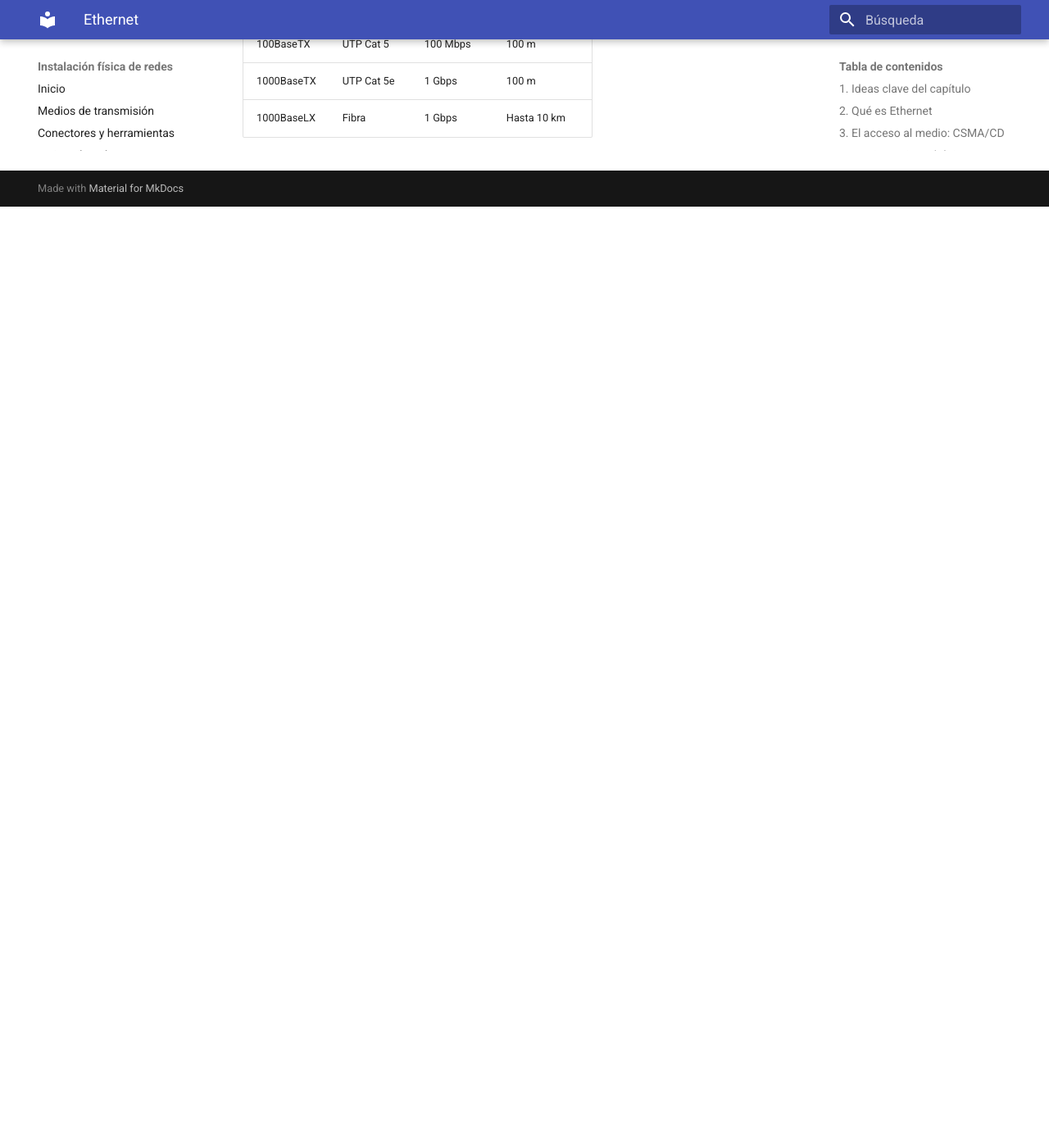
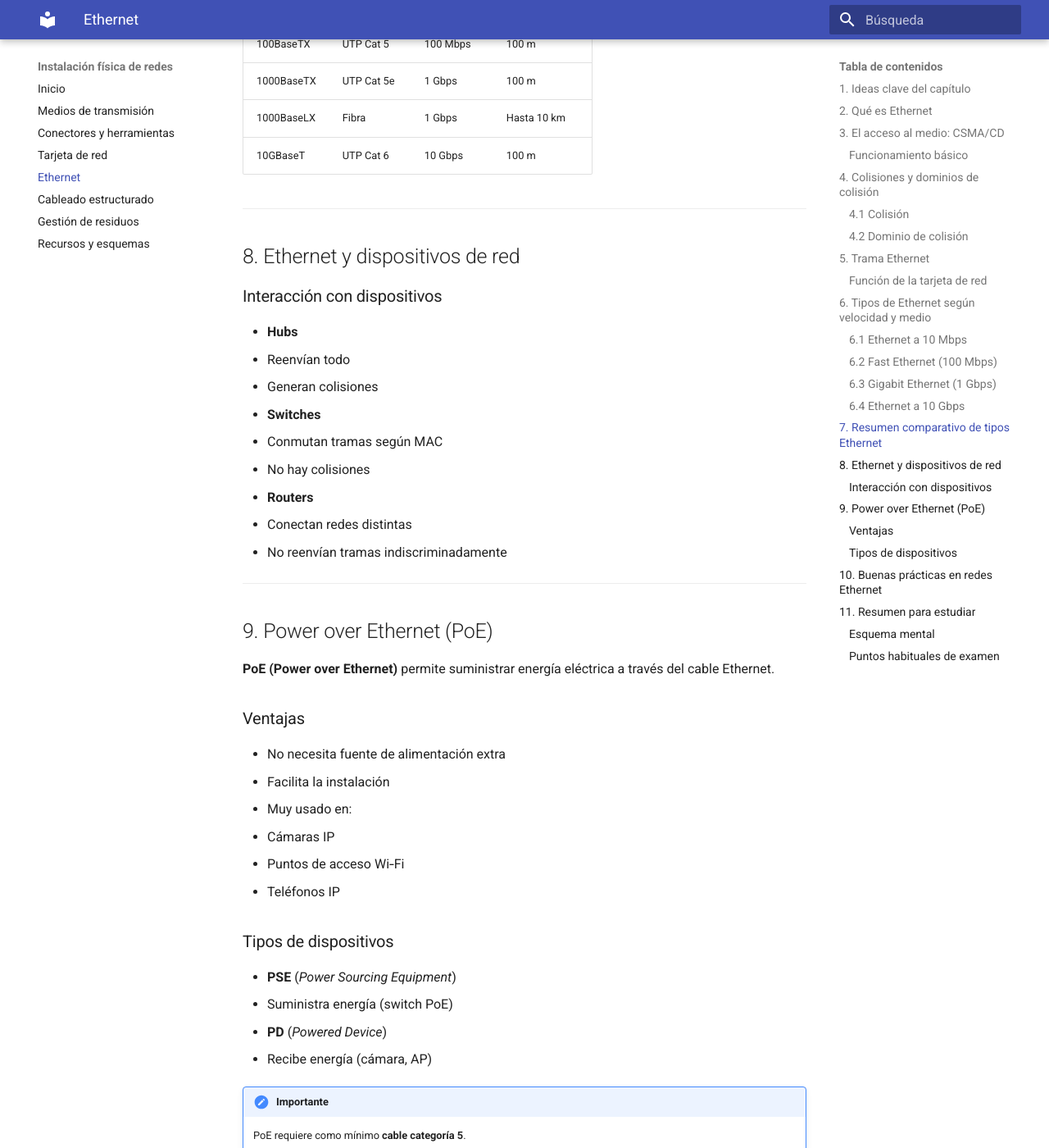
Before and after one commit to sergioaracilruiz/Apuntes-REDES, an MkDocs documentation site: the page built from docs/04_ethernet.md, in a window 1280 px wide and 1400 px high, scrolled down 4425 px. Shown: the whole window at 82% size. Built offline with MkDocs 1.6.1 and Material for MkDocs 9.7.7, drawn with Linux system fonts in a browser that asks for light colours; before the commit the page ends 4677 px from its top, so only the background shows below that; some of the changed text lies outside the part shown.

Commit message:
Actualizado contenido en 04_ethernet.md

```diff
--- a/docs/04_ethernet.md
+++ b/docs/04_ethernet.md
@@ -162,3 +162,76 @@ La tarjeta de red:
 | 100BaseTX | UTP Cat 5 | 100 Mbps | 100 m |
 | 1000BaseTX | UTP Cat 5e | 1 Gbps | 100 m |
 | 1000BaseLX | Fibra | 1 Gbps | Hasta 10 km |
+| 10GBaseT | UTP Cat 6 | 10 Gbps | 100 m |
+
+---
+
+## 8. Ethernet y dispositivos de red
+
+### Interacción con dispositivos
+
+- **Hubs**
+  - Reenvían todo
+  - Generan colisiones
+- **Switches**
+  - Conmutan tramas según MAC
+  - No hay colisiones
+- **Routers**
+  - Conectan redes distintas
+  - No reenvían tramas indiscriminadamente
+
+---
+
+## 9. Power over Ethernet (PoE)
+
+**PoE (Power over Ethernet)** permite suministrar energía eléctrica a través del cable Ethernet.
+
+### Ventajas
+
+- No necesita fuente de alimentación extra
+- Facilita la instalación
+- Muy usado en:
+  - Cámaras IP
+  - Puntos de acceso Wi‑Fi
+  - Teléfonos IP
+
+### Tipos de dispositivos
+
+- **PSE** (*Power Sourcing Equipment*)
+  - Suministra energía (switch PoE)
+- **PD** (*Powered Device*)
+  - Recibe energía (cámara, AP)
+
+!!! note "Importante"
+    PoE requiere como mínimo **cable categoría 5**.
+
+---
+
+## 10. Buenas prácticas en redes Ethernet
+
+- Usar cableado certificado
+- Aprovechar switches en lugar de hubs
+- Documentar dominios de red
+- Elegir el tipo de Ethernet según necesidad
+- Evitar segmentos excesivamente largos
+
+---
+
+## 11. Resumen para estudiar
+
+### Esquema mental
+
+- Ethernet
+  - IEEE 802.3
+  - CSMA/CD
+  - Tramas
+  - Tipos (10 / 100 / 1000 / 10G)
+  - PoE
+
+### Puntos habituales de examen
+
+- Qué es CSMA/CD
+- Qué es un dominio de colisión
+- Diferencias hub / switch
+- Tipos de Ethernet más comunes
+- Qué es PoE
```
